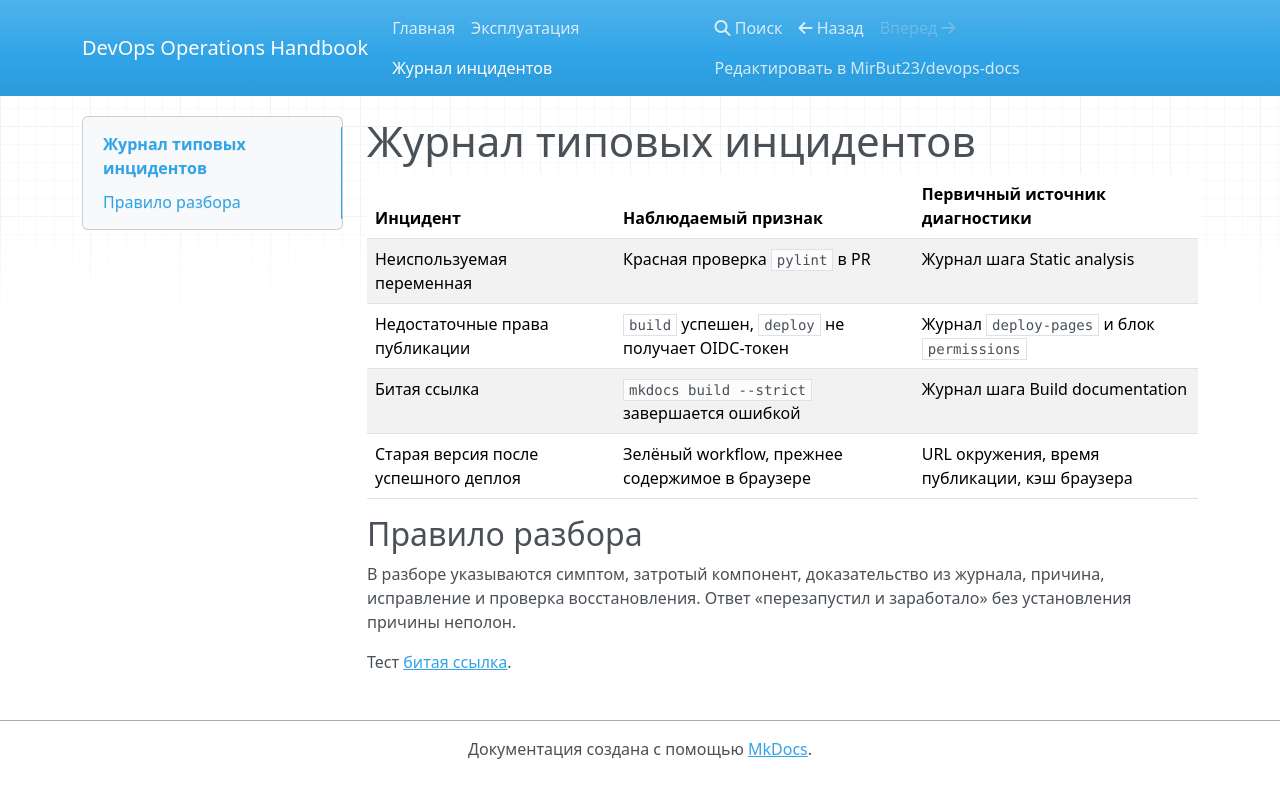
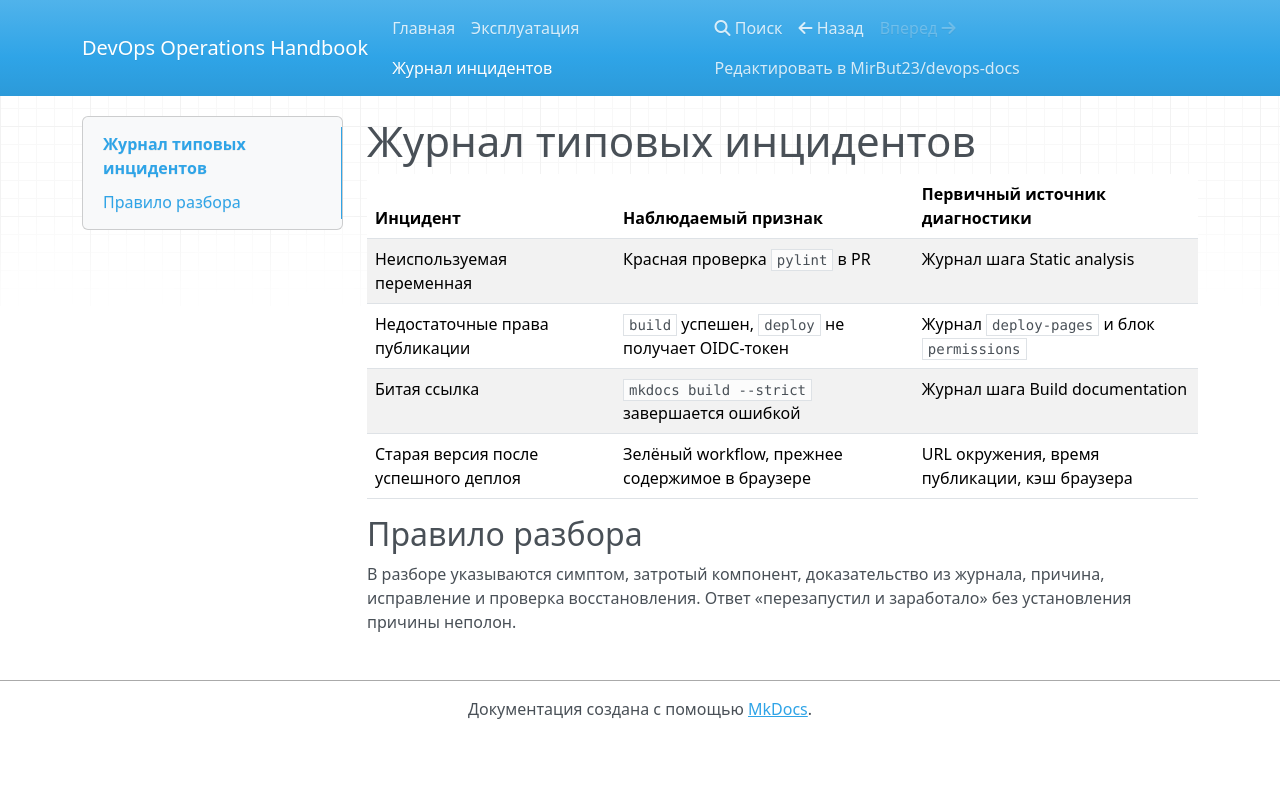
Before and after one commit to MirBut23/devops-docs, an MkDocs documentation site: the page built from docs/incidents.md, in a window 1280 px wide. Shown: the top 798 px of the page. Built offline with MkDocs 1.6.1, drawn with Linux system fonts in a browser that asks for light colours; nearby versions of some CDN libraries.

Commit message:
docs: remove broken test link

```diff
--- a/docs/incidents.md
+++ b/docs/incidents.md
@@ -10,5 +10,3 @@
 ## Правило разбора
 
 В разборе указываются симптом, затротый компонент, доказательство из журнала, причина, исправление и проверка восстановления. Ответ «перезапустил и заработало» без установления причины неполон.
-
-Тест [битая ссылка](missing-page.md).
```
